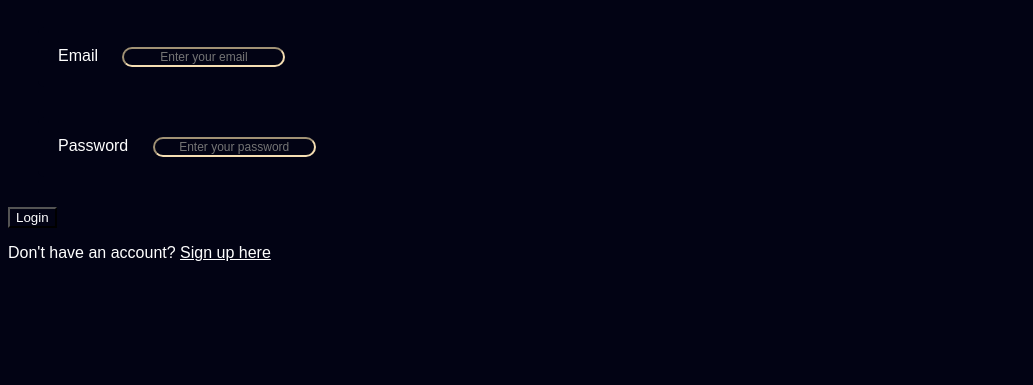
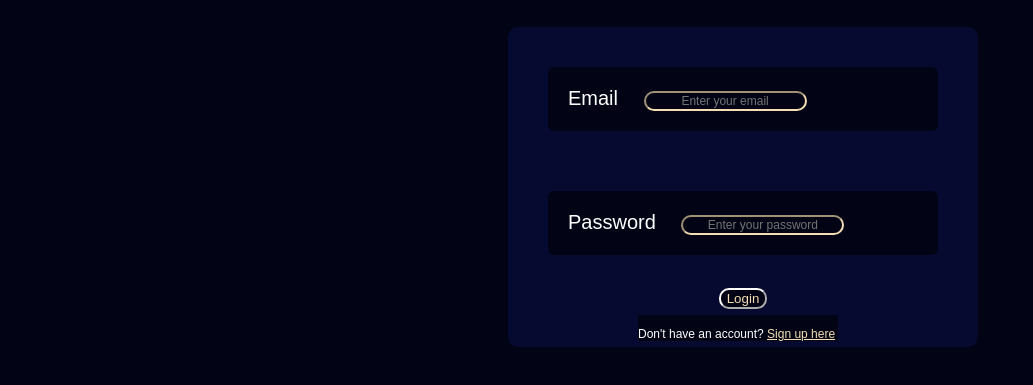
Before and after one commit to PrinceDetroja/Code-Blooded-Odoo-Hackathon, a website: page signin.html in a window 1280 px wide. Shown: the part 93-478 px from the top of the page, without its empty margins (0-1033 px from the left). Drawn offline with Linux system fonts and the light colour scheme.

Commit message:
sign in style

```diff
--- a/signin.html
+++ b/signin.html
@@ -10,7 +10,7 @@
   <div class="container">
     <h2>Company Name</h2>
     <h3>Login</h3>
-    <form action="#" method="POST">
+    <form id="signinForm" action="#" method="POST">
 
       <div class="field">
       <label for="email">Email</label>
@@ -22,9 +22,15 @@
       <input type="password" id="password" placeholder="Enter your password" required>
       </div>
 
-      <button type="submit">Login</button>
+      <div class="login">
+      <button class="loginBtn" type="submit">Login</button>
+      </div>
+
+      <div class="acc">
+      <p>Don't have an account? <a id= "signupLink" href="signup.html">Sign up here</a></p>
+      </div>
+
     </form>
-    <p>Don't have an account? <a href="signup.html">Sign up here</a></p>
   </div>
 <script src="authentication.js"></script>
 </body>
```
